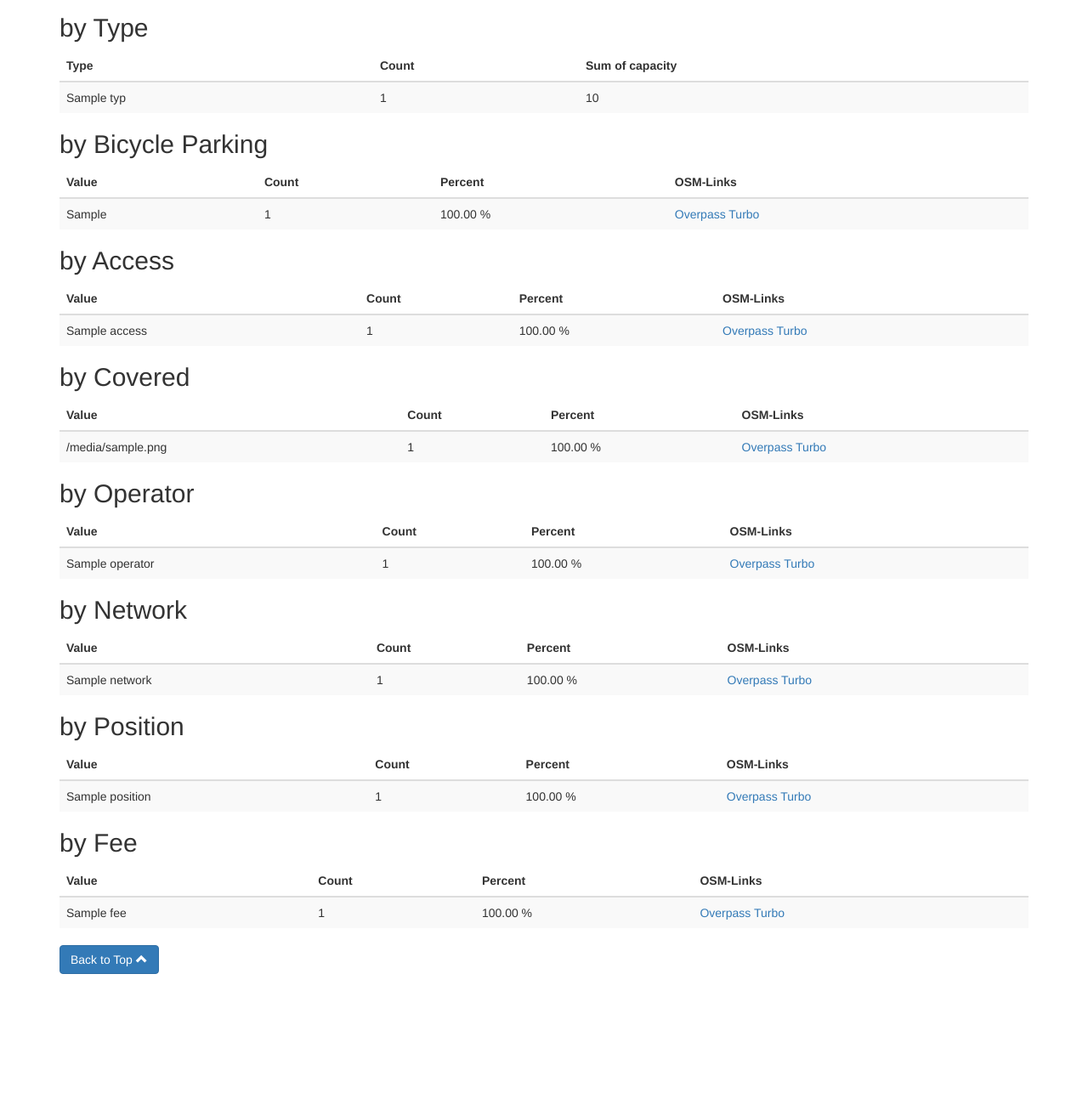
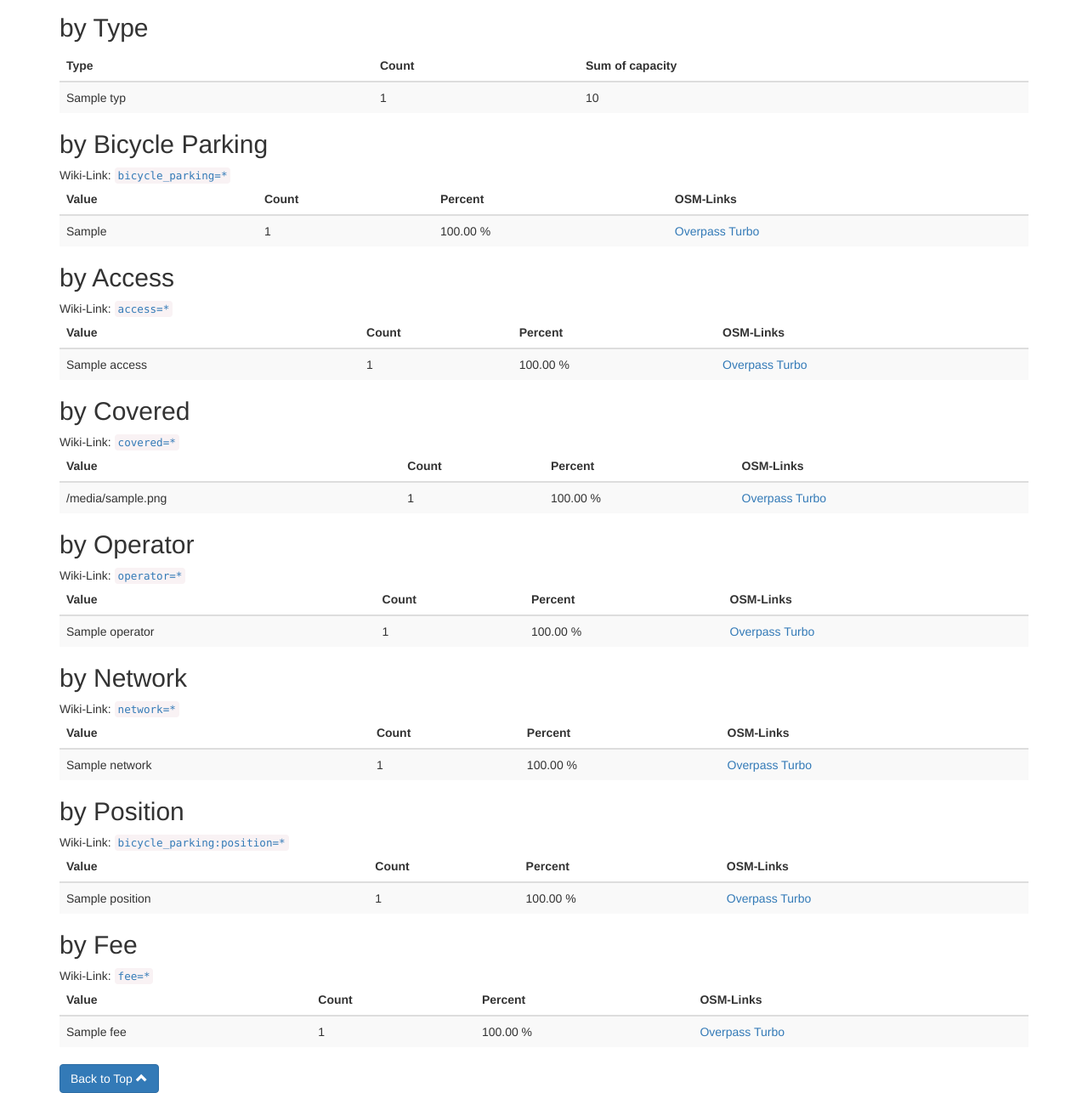
Before and after one commit to britiger/bikeparkingberlin, a Python web app: template webapp/app/templates/statistics.html in a window 1280 px wide. Shown: the part 243-1529 px from the top of the page at 85% size. Before the commit the page ends 1389 px from the top, so only its background shows below. Run offline with Jinja, Linux system fonts and the light colour scheme; the template is opened without the code that fills it: most values are stand-ins (such as "Sample title", 1, 10 or a date in 2020); some libraries are stand-ins or nearby versions.

Commit message:
Add Wiki Links, closes #30

```diff
--- a/webapp/app/templates/statistics.html
+++ b/webapp/app/templates/statistics.html
@@ -66,6 +66,7 @@
 
         {% if bicycle_parking %}
         <h2>{{ _('by Bicycle Parking') }}</h2>
+        {{ _('Wiki-Link') }}: <code><a href="https://wiki.openstreetmap.org/wiki/Key:bicycle_parking" target="_blank">bicycle_parking=*</a></code>
         <table class="table table-striped mb-4">
             <thead>
                 <th>{{ _('Value') }}</th>
@@ -88,6 +89,7 @@
 
         {% if access %}
         <h2>{{ _('by Access') }}</h2>
+        {{ _('Wiki-Link') }}: <code><a href="https://wiki.openstreetmap.org/wiki/Key:access" target="_blank">access=*</a></code>
         <table class="table table-striped mb-4">
             <thead>
                 <th>{{ _('Value') }}</th>
@@ -110,6 +112,7 @@
 
         {% if covered %}
         <h2>{{ _('by Covered') }}</h2>
+        {{ _('Wiki-Link') }}: <code><a href="https://wiki.openstreetmap.org/wiki/Key:covered" target="_blank">covered=*</a></code>
         <table class="table table-striped mb-4">
             <thead>
                 <th>{{ _('Value') }}</th>
@@ -131,6 +134,7 @@
         {% endif %}
 
         <h2>{{ _('by Operator') }}</h2>
+        {{ _('Wiki-Link') }}: <code><a href="https://wiki.openstreetmap.org/wiki/Key:operator" target="_blank">operator=*</a></code>
         <table class="table table-striped mb-4">
             <thead>
                 <th>{{ _('Value') }}</th>
@@ -152,6 +156,7 @@
 
         {% if network %}
         <h2>{{ _('by Network') }}</h2>
+        {{ _('Wiki-Link') }}: <code><a href="https://wiki.openstreetmap.org/wiki/Key:network" target="_blank">network=*</a></code>
         <table class="table table-striped mb-4">
             <thead>
                 <th>{{ _('Value') }}</th>
@@ -174,6 +179,7 @@
 
         {% if position %}
         <h2>{{ _('by Position') }}</h2>
+        {{ _('Wiki-Link') }}: <code><a href="https://wiki.openstreetmap.org/wiki/Talk:Berlin/Verkehrswende/Fahrradparkplaetze#Unsere_Tagging_Empfehlung" target="_blank">bicycle_parking:position=*</a></code>
         <table class="table table-striped mb-4">
             <thead>
                 <th>{{ _('Value') }}</th>
@@ -196,6 +202,7 @@
 
         {% if fee %}
         <h2>{{ _('by Fee') }}</h2>
+        {{ _('Wiki-Link') }}: <code><a href="https://wiki.openstreetmap.org/wiki/Key:fee" target="_blank">fee=*</a></code>
         <table class="table table-striped mb-4">
             <thead>
                 <th>{{ _('Value') }}</th>
```
Also changed, not shown: webapp/app/translations/de/LC_MESSAGES/messages.po.
